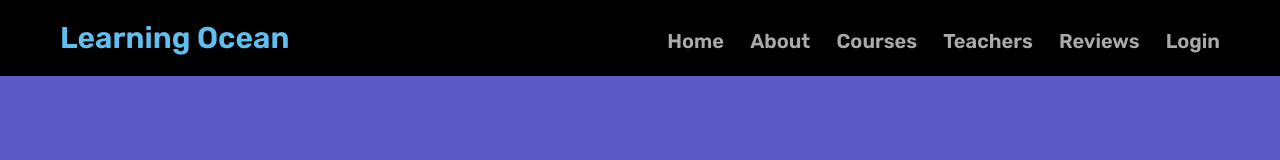
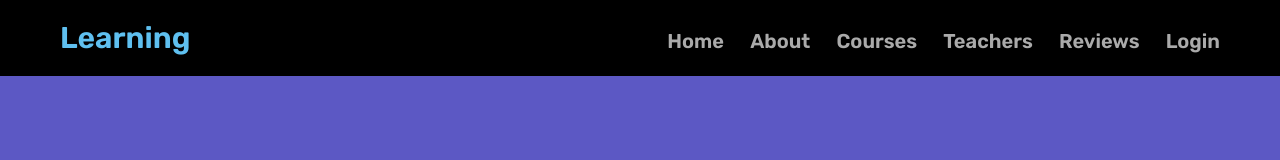
Before and after one commit to chaudharyvishalrawat/LearningOcean, a plain HTML site: page index.html in a window 1280 px wide. Shown: the top 160 px of the page. Drawn offline with nearby package versions, Linux system fonts and the light colour scheme.

Commit message:
Update index.html

```diff
--- a/index.html
+++ b/index.html
@@ -26,7 +26,7 @@
 
    <section class="flex">
 
-      <a href="#home" class="logo" style="color:#5fc0f0; font-size: 30px;">Learning Ocean</a>
+      <a href="#home" class="logo" style="color:#5fc0f0; font-size: 30px;">Learning</a>
 
       <nav class="navbar">
          <a href="#home">Home</a>
```
